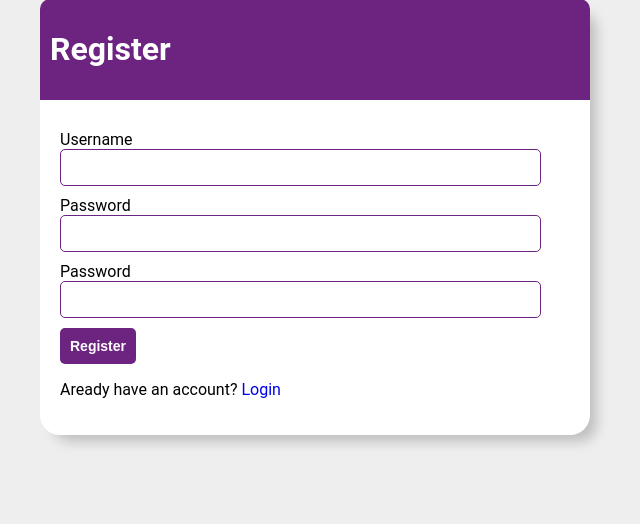
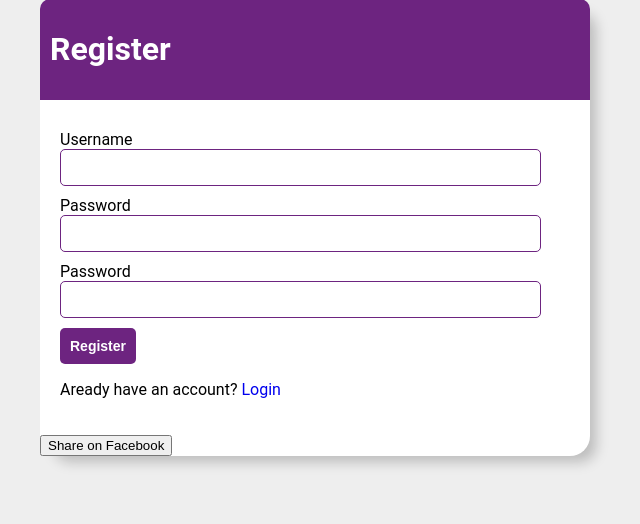
Before and after one commit to Keesha-design/securedcyberproject, a Django app: template todo_list_app/base/templates/base/register.html in a window 1280 px wide. Shown: the part 121-645 px from the top of the page, without its empty margins (325-965 px from the left). Run offline with Django 3.2, Linux system fonts and the light colour scheme; the template is opened without the code that fills it, so the values that code supplies are empty, except form fields; form fields are guessed from the names that the template uses; some libraries are stand-ins or nearby versions.

Commit message:
Update main.html

```diff
--- a/todo_list_app/base/templates/base/main.html
+++ b/todo_list_app/base/templates/base/main.html
@@ -7,7 +7,8 @@
 		<title>To Do List app</title>
 		<meta name="description" content="">
 		<meta name="viewport" content="width=device-width, initial-scale=1">
-		<style nonce="{{request.csp_nonce}}">
+		<script async defer crossorigin="anonymous" src="https://connect.facebook.net/en_US/sdk.js"></script>
+		<style>
 			body{
 				background-color:#eee;
 				font-family:'Roboto', sans-serif;
@@ -158,8 +159,41 @@
 
 	<body>
 		<div class="container">
+			<div>
 			{% block content %}
 			{% endblock content %}
+
 		</div>
+		<button onclick="shareToFacebook()">Share on Facebook</button>
+		<script>
+		  window.fbAsyncInit = function() {
+			FB.init({
+			  appId            : '927477815435538',
+			  appSecret        : 'f9b55744babfed8638ac94092135ce51',
+			  autoLogAppEvents : true,
+			  xfbml            : true,
+			  version          : 'v13.0'
+			});
+		  };
+		</script>
+		<script>
+        // Function to handle sharing to Facebook
+        function shareToFacebook() {
+            // Open the Facebook share dialog
+            FB.ui({
+                method: 'share',
+                href: 'https://django-render-todo-list-app.onrender.com', // URL of the content to be shared
+                quote: 'Check out this awesome content!', // Optional: quote to accompany the shared content
+            }, function(response){
+                if (response && !response.error_message) {
+                    // Sharing was successful
+                    alert('Shared successfully on Facebook!');
+                } else {
+                    // Sharing failed or was cancelled
+                    alert('Failed to share on Facebook.');
+                }
+            });
+        }
+		</script>
 	</body>
 </html>
```
